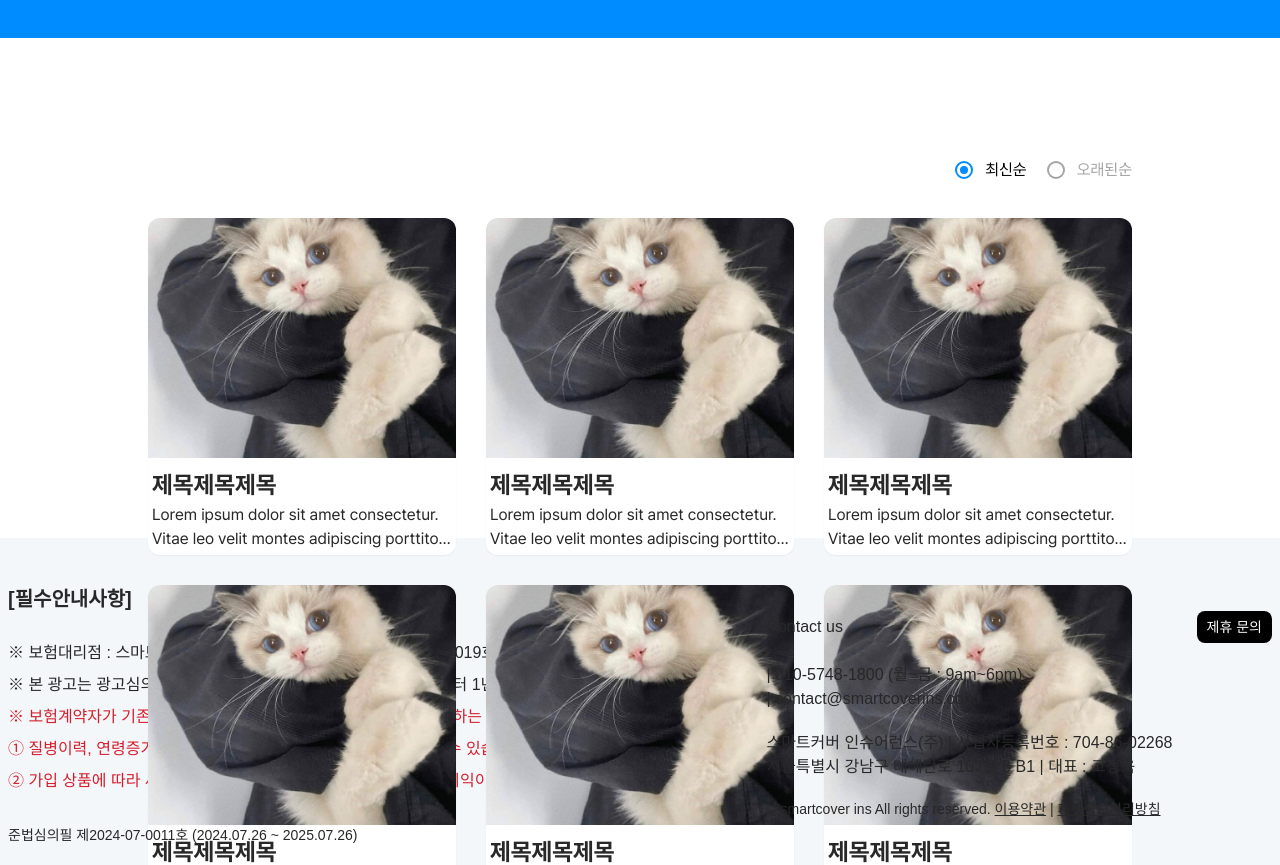
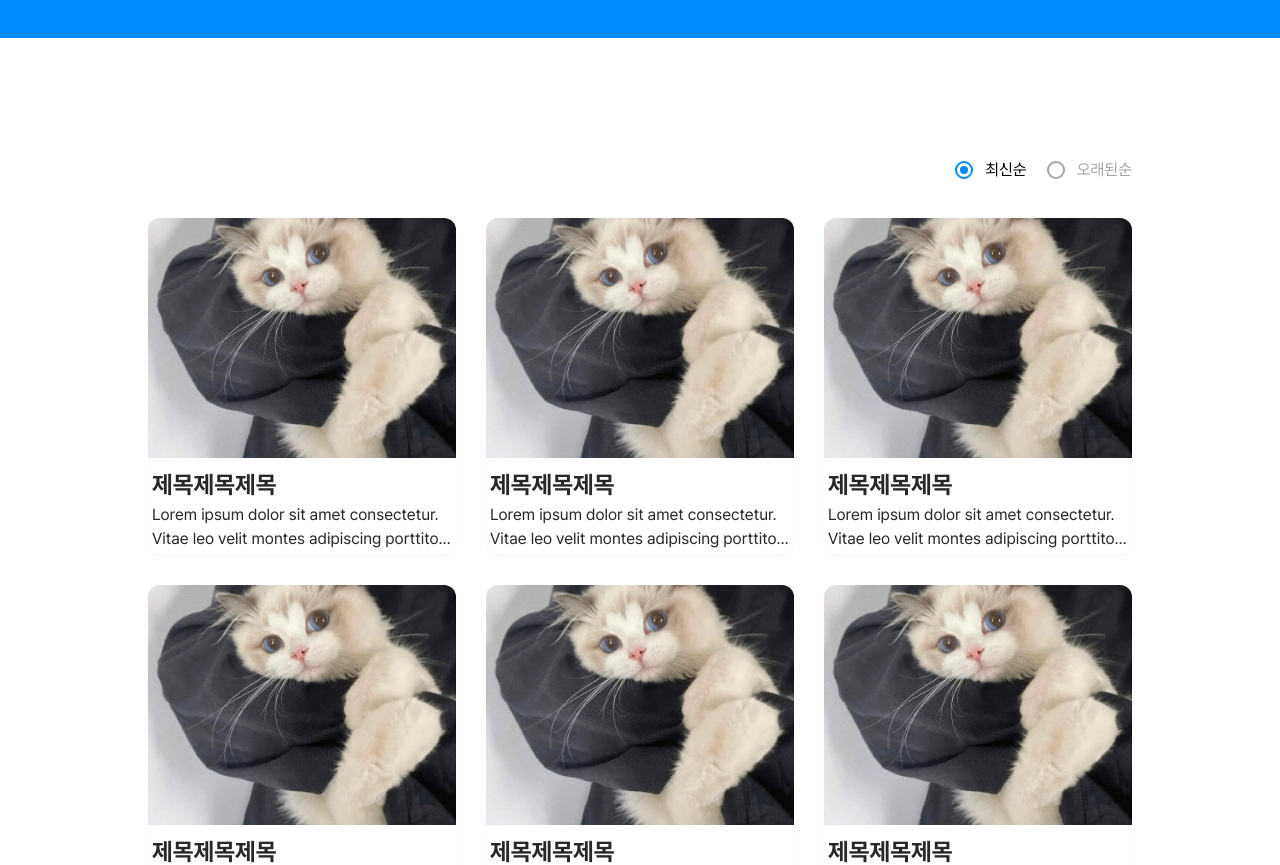
Before and after one commit to KUSITMS-FITPET/KUSITMS-FITPET-Frontend, a Next.js app in the folder fe/: page /news in a window 1280 px wide. Shown: the part 340-1205 px from the top of the page. Built offline with nearby package versions, Linux system fonts and the light colour scheme.

Commit message:
Update layout, _app.tsx, and news index files

```diff
--- a/fe/src/pages/news/index.tsx
+++ b/fe/src/pages/news/index.tsx
@@ -12,7 +12,7 @@ export default function Page() {
   }
 
   return (
-    <div className="h-screen">
+    <div className="flex flex-col min-h-screen">
       <section className="w-full h-300 bg-[#008CFF]">
         <div className="h-full flex flex-col px-120 justify-center text-white font-normal">
           <p className="text-2xl font-regular">어렵기만 했던 펫보험,</p>
@@ -22,7 +22,7 @@ export default function Page() {
         </div>
       </section>
 
-      <section className="w-4/5 h-auto mt-100 flex flex-col items-center mx-auto p-20">
+      <section className="w-4/5 h-auto mt-100 flex flex-col items-center mx-auto p-20 flex-grow">
         <div className="w-full flex flex-row gap-20 justify-end mb-36">
           <RadioButton
             label="최신순"
```
Also changed, not shown: fe/src/pages/_app.tsx (+6 -6 lines).
